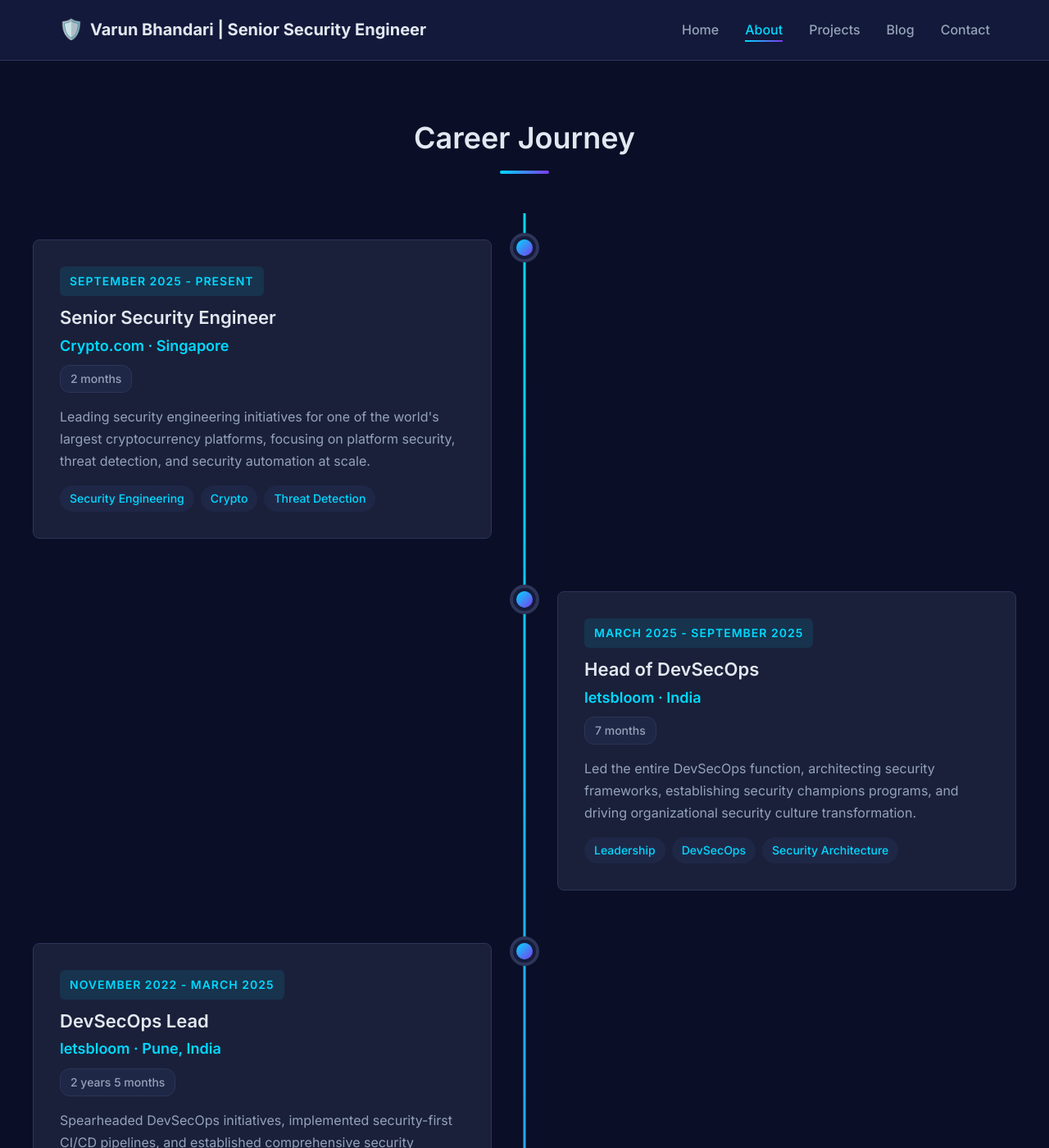
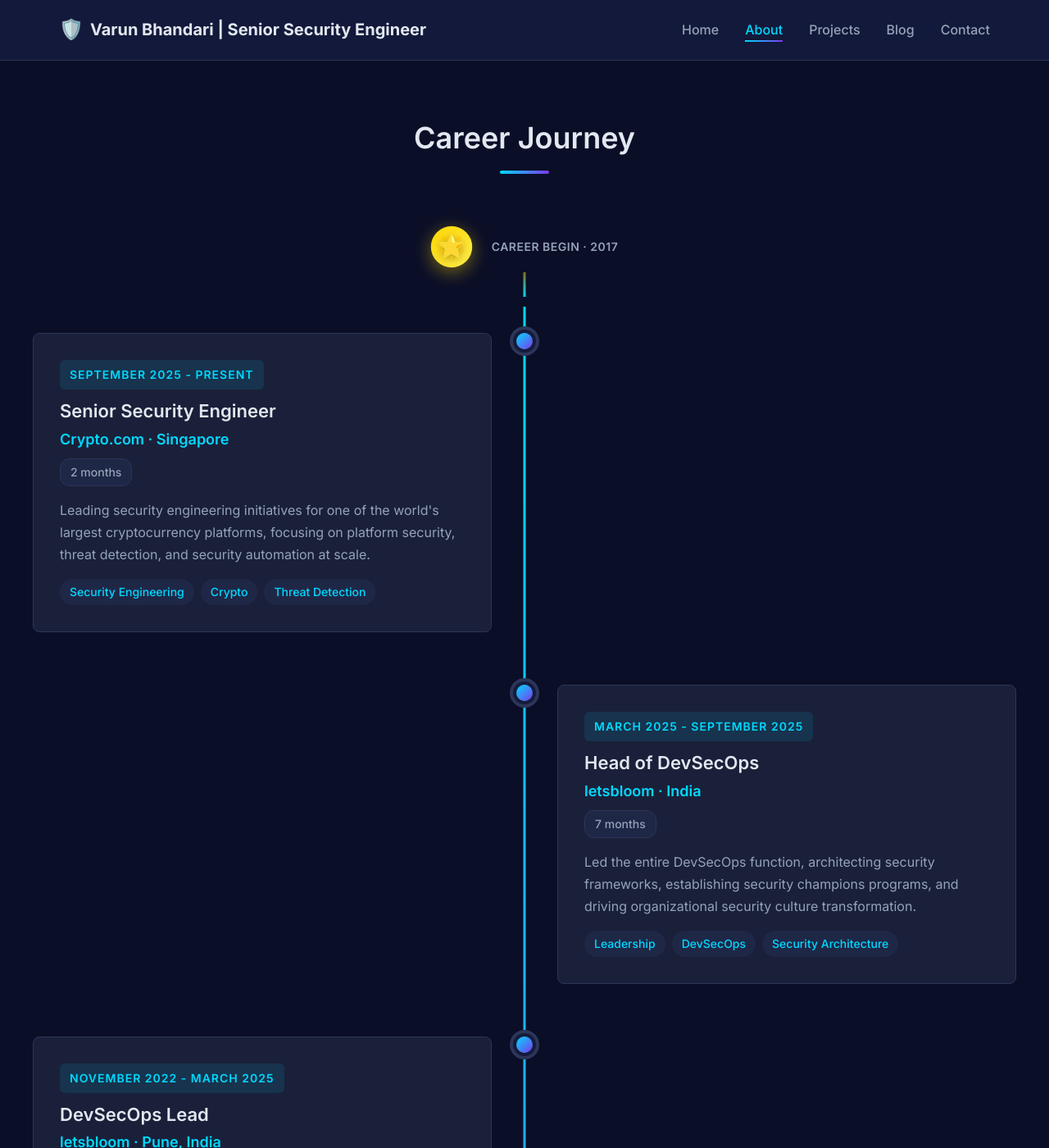
Before and after one commit to z-varun/z-varun, a Jekyll site: the page built from about.html, in a window 1280 px wide and 1400 px high, scrolled down 1360 px. Shown: the whole window at 82% size. Built offline with Jekyll 4.4.1, drawn with Linux system fonts in a browser that asks for light colours.

Commit message:
Modified about me

```diff
--- a/about.html
+++ b/about.html
@@ -66,6 +66,13 @@
     <!-- Interactive Career Timeline -->
     <section class="timeline-section">
         <h2 class="section-title">Career Journey</h2>
+        <!-- START INDICATOR - BEFORE all timeline items -->
+        <div class="timeline-start">
+            <div class="timeline-marker start-marker">
+                <span class="timeline-icon">🌟</span>
+            </div>
+            <div class="timeline-label">Career Begin · 2017</div>
+        </div>
         <div class="timeline">
             <!-- Current Role -->
             <div class="timeline-item" data-animate="slide-right">
@@ -134,7 +141,6 @@
                     </div>
                 </div>
             </div>
-
             <div class="timeline-item" data-animate="slide-right">
                 <div class="timeline-marker"></div>
                 <div class="timeline-content">
@@ -200,6 +206,13 @@
                     </div>
                 </div>
             </div>
+        </div>
+        <!-- END INDICATOR - AFTER all timeline items -->
+        <div class="timeline-end">
+            <div class="timeline-marker end-marker">
+                <span class="timeline-icon">🚀</span>
+            </div>
+            <div class="timeline-label">Ongoing Journey</div>
         </div>
     </section>
 
--- a/assets/css/about-page.css
+++ b/assets/css/about-page.css
@@ -79,7 +79,7 @@
     opacity: 0.7;
 }
 
-/* Philosophy Cards with Tilt Effect */
+/* Philosophy Cards */
 .philosophy-section {
     padding: 4rem 0;
     margin-bottom: 4rem;
@@ -141,17 +141,98 @@
     font-size: 0.95rem;
 }
 
-/* Interactive Timeline */
+/* ============================================
+   TIMELINE WITH ALTERNATING LAYOUT
+   ============================================ */
 .timeline-section {
     padding: 4rem 0;
     margin-bottom: 4rem;
 }
 
+/* Timeline Start/End Markers - Fixed on Left */
+.timeline-start,
+.timeline-end {
+    display: flex;
+    align-items: center;
+    gap: 1.5rem;
+    padding: 1rem 0;
+    position: relative;
+}
+
+.timeline-start {
+    margin-bottom: 2rem;
+}
+
+.timeline-end {
+    margin-top: 2rem;
+}
+
+.timeline-marker.start-marker,
+.timeline-marker.end-marker {
+    width: 50px;
+    height: 50px;
+    border-radius: 50%;
+    display: flex;
+    align-items: center;
+    justify-content: center;
+    position: relative;
+    z-index: 2;
+    flex-shrink: 0;
+}
+
+.start-marker {
+    background: linear-gradient(135deg, #ffd700, #ffed4e);
+    box-shadow: 0 5px 20px rgba(255, 215, 0, 0.4);
+    animation: pulseGold 2s ease-in-out infinite;
+}
+
+.end-marker {
+    background: linear-gradient(135deg, #00d9ff, #7c3aed);
+    box-shadow: 0 5px 20px rgba(0, 217, 255, 0.4);
+    animation: pulseBlue 2s ease-in-out infinite;
+}
+
+.timeline-icon {
+    font-size: 1.75rem;
+    filter: drop-shadow(0 2px 4px rgba(0, 0, 0, 0.3));
+}
+
+.timeline-label {
+    font-size: 0.875rem;
+    font-weight: 600;
+    color: var(--text-secondary);
+    text-transform: uppercase;
+    letter-spacing: 0.5px;
+}
+
+/* Connect start/end to timeline */
+.timeline-start::after {
+    content: '';
+    position: absolute;
+    left: 25px;
+    bottom: -20px;
+    width: 3px;
+    height: 30px;
+    background: linear-gradient(to bottom, rgba(255, 215, 0, 0.5), var(--color-primary));
+}
+
+.timeline-end::before {
+    content: '';
+    position: absolute;
+    left: 25px;
+    top: -20px;
+    width: 3px;
+    height: 30px;
+    background: linear-gradient(to top, rgba(0, 217, 255, 0.5), var(--color-secondary));
+}
+
+/* Timeline container */
 .timeline {
     position: relative;
     padding: 2rem 0;
 }
 
+/* Center vertical line */
 .timeline::before {
     content: '';
     position: absolute;
@@ -163,21 +244,27 @@
     transform: translateX(-50%);
 }
 
+/* Timeline items - alternating layout */
 .timeline-item {
     display: flex;
     margin-bottom: 4rem;
     position: relative;
 }
 
+/* Odd items - Right side */
 .timeline-item:nth-child(odd) {
     flex-direction: row;
+    justify-content: flex-start;
 }
 
+/* Even items - Left side */
 .timeline-item:nth-child(even) {
     flex-direction: row-reverse;
+    justify-content: flex-start;
 }
 
-.timeline-marker {
+/* Timeline markers - centered */
+.timeline-item .timeline-marker {
     width: 20px;
     height: 20px;
     background: linear-gradient(135deg, var(--color-primary), var(--color-secondary));
@@ -196,6 +283,7 @@
     box-shadow: 0 0 0 4px var(--bg-secondary), 0 0 0 8px var(--color-primary);
 }
 
+/* Timeline content */
 .timeline-content {
     width: calc(50% - 40px);
     background-color: var(--bg-card);
@@ -223,15 +311,39 @@
     color: var(--color-primary);
     font-weight: 600;
     font-size: 0.875rem;
-    margin-bottom: 0.5rem;
+    margin-bottom: 0.75rem;
     text-transform: uppercase;
     letter-spacing: 1px;
+    display: inline-block;
+    background-color: rgba(0, 217, 255, 0.1);
+    padding: 0.375rem 0.75rem;
+    border-radius: 6px;
 }
 
 .timeline-content h3 {
     color: var(--text-primary);
+    margin-bottom: 0.25rem;
+    font-size: 1.375rem;
+}
+
+.company-name {
+    color: var(--color-primary);
+    font-size: 1.125rem;
+    font-weight: 600;
+    margin-bottom: 0.75rem;
+    margin-top: 0.5rem;
+}
+
+.duration-badge {
+    display: inline-block;
+    background-color: var(--bg-tertiary);
+    color: var(--text-muted);
+    padding: 0.25rem 0.75rem;
+    border-radius: 12px;
+    font-size: 0.875rem;
+    font-weight: 500;
     margin-bottom: 1rem;
-    font-size: 1.5rem;
+    border: 1px solid var(--border-color);
 }
 
 .timeline-content p {
@@ -246,6 +358,33 @@
     gap: 0.5rem;
     margin-top: 1rem;
 }
+
+/* Animations */
+@keyframes pulseGold {
+    0%, 100% {
+        transform: scale(1);
+        box-shadow: 0 5px 20px rgba(255, 215, 0, 0.4);
+    }
+    50% {
+        transform: scale(1.05);
+        box-shadow: 0 8px 30px rgba(255, 215, 0, 0.6);
+    }
+}
+
+@keyframes pulseBlue {
+    0%, 100% {
+        transform: scale(1);
+        box-shadow: 0 5px 20px rgba(0, 217, 255, 0.4);
+    }
+    50% {
+        transform: scale(1.05);
+        box-shadow: 0 8px 30px rgba(0, 217, 255, 0.6);
+    }
+}
+
+/* ============================================
+   SKILLS, ACHIEVEMENTS, ETC.
+   ============================================ */
 
 /* Animated Skill Meters */
 .skills-meters-section {
@@ -533,6 +672,7 @@
 @media (max-width: 768px) {
     .timeline::before {
         left: 20px;
+        transform: translateX(0);
     }
 
     .timeline-item {
@@ -540,7 +680,7 @@
         padding-left: 50px;
     }
 
-    .timeline-marker {
+    .timeline-item .timeline-marker {
         left: 20px !important;
         transform: translateX(0) !important;
     }
@@ -552,6 +692,25 @@
     .timeline-content {
         width: 100% !important;
         margin: 0 !important;
+    }
+
+    .timeline-start::after,
+    .timeline-end::before {
+        left: 20px;
+    }
+
+    .timeline-marker.start-marker,
+    .timeline-marker.end-marker {
+        width: 40px;
+        height: 40px;
+    }
+
+    .timeline-icon {
+        font-size: 1.5rem;
+    }
+
+    .timeline-label {
+        font-size: 0.75rem;
     }
 
     .skills-categories {
@@ -645,44 +804,86 @@
     }
 }
 
-/* Company name styling */
-.company-name {
-    color: var(--color-primary);
-    font-size: 1.125rem;
-    font-weight: 600;
-    margin-bottom: 0.75rem;
-    margin-top: 0.5rem;
+/* ============================================
+   TIMELINE START/END MARKERS - CENTERED
+   ============================================ */
+
+/* Timeline Start/End Markers - NOW CENTERED */
+.timeline-start,
+.timeline-end {
+    display: flex;
+    align-items: center;
+    justify-content: center; /* Center horizontally */
+    gap: 1.5rem;
+    padding: 1rem 0;
+    position: relative;
 }
 
-/* Duration badge */
-.duration-badge {
-    display: inline-block;
-    background-color: var(--bg-tertiary);
-    color: var(--text-muted);
-    padding: 0.25rem 0.75rem;
-    border-radius: 12px;
-    font-size: 0.875rem;
-    font-weight: 500;
-    margin-bottom: 1rem;
-    border: 1px solid var(--border-color);
+.timeline-start {
+    margin-bottom: 2rem;
 }
 
-.timeline-content h3 {
-    color: var(--text-primary);
-    margin-bottom: 0.25rem;
-    font-size: 1.375rem;
+.timeline-end {
+    margin-top: 2rem;
 }
 
-/* Enhanced timeline date */
-.timeline-date {
-    color: var(--color-primary);
+.timeline-marker.start-marker,
+.timeline-marker.end-marker {
+    width: 50px;
+    height: 50px;
+    border-radius: 50%;
+    display: flex;
+    align-items: center;
+    justify-content: center;
+    position: relative;
+    z-index: 2;
+    flex-shrink: 0;
+}
+
+.start-marker {
+    background: linear-gradient(135deg, #ffd700, #ffed4e);
+    box-shadow: 0 5px 20px rgba(255, 215, 0, 0.4);
+    animation: pulseGold 2s ease-in-out infinite;
+}
+
+.end-marker {
+    background: linear-gradient(135deg, #00d9ff, #7c3aed);
+    box-shadow: 0 5px 20px rgba(0, 217, 255, 0.4);
+    animation: pulseBlue 2s ease-in-out infinite;
+}
+
+.timeline-icon {
+    font-size: 1.75rem;
+    filter: drop-shadow(0 2px 4px rgba(0, 0, 0, 0.3));
+}
+
+.timeline-label {
+    font-size: 0.875rem;
     font-weight: 600;
-    font-size: 0.875rem;
-    margin-bottom: 0.75rem;
+    color: var(--text-secondary);
     text-transform: uppercase;
-    letter-spacing: 1px;
-    display: inline-block;
-    background-color: rgba(0, 217, 255, 0.1);
-    padding: 0.375rem 0.75rem;
-    border-radius: 6px;
+    letter-spacing: 0.5px;
 }
+
+/* Connect start/end to timeline - CENTERED */
+.timeline-start::after {
+    content: '';
+    position: absolute;
+    left: 50%; /* Center position */
+    transform: translateX(-50%);
+    bottom: -20px;
+    width: 3px;
+    height: 30px;
+    background: linear-gradient(to bottom, rgba(255, 215, 0, 0.5), var(--color-primary));
+}
+
+.timeline-end::before {
+    content: '';
+    position: absolute;
+    left: 50%; /* Center position */
+    transform: translateX(-50%);
+    top: -20px;
+    width: 3px;
+    height: 30px;
+    background: linear-gradient(to top, rgba(0, 217, 255, 0.5), var(--color-secondary));
+}
```
Also changed, not shown: netlify.toml (+66 -8 lines).
